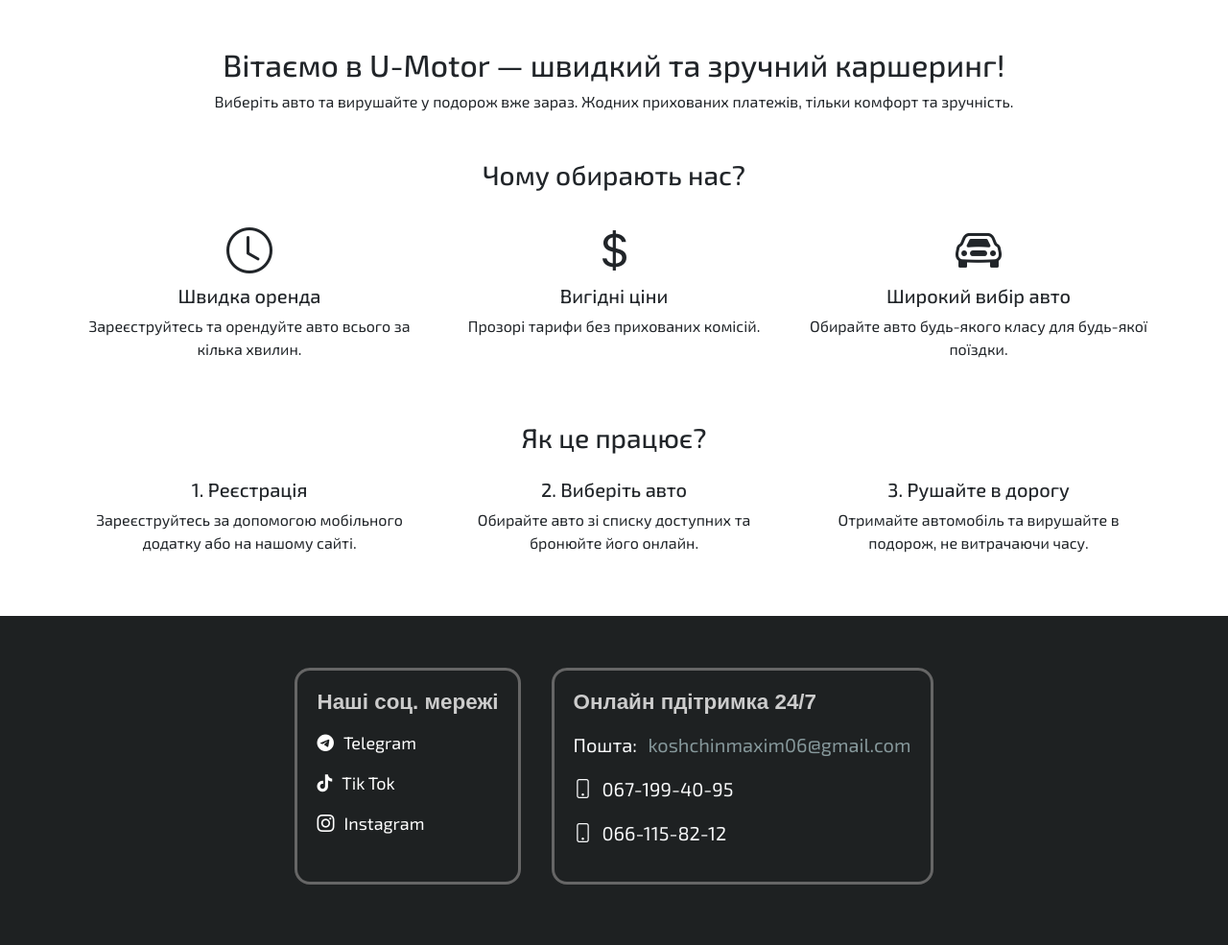
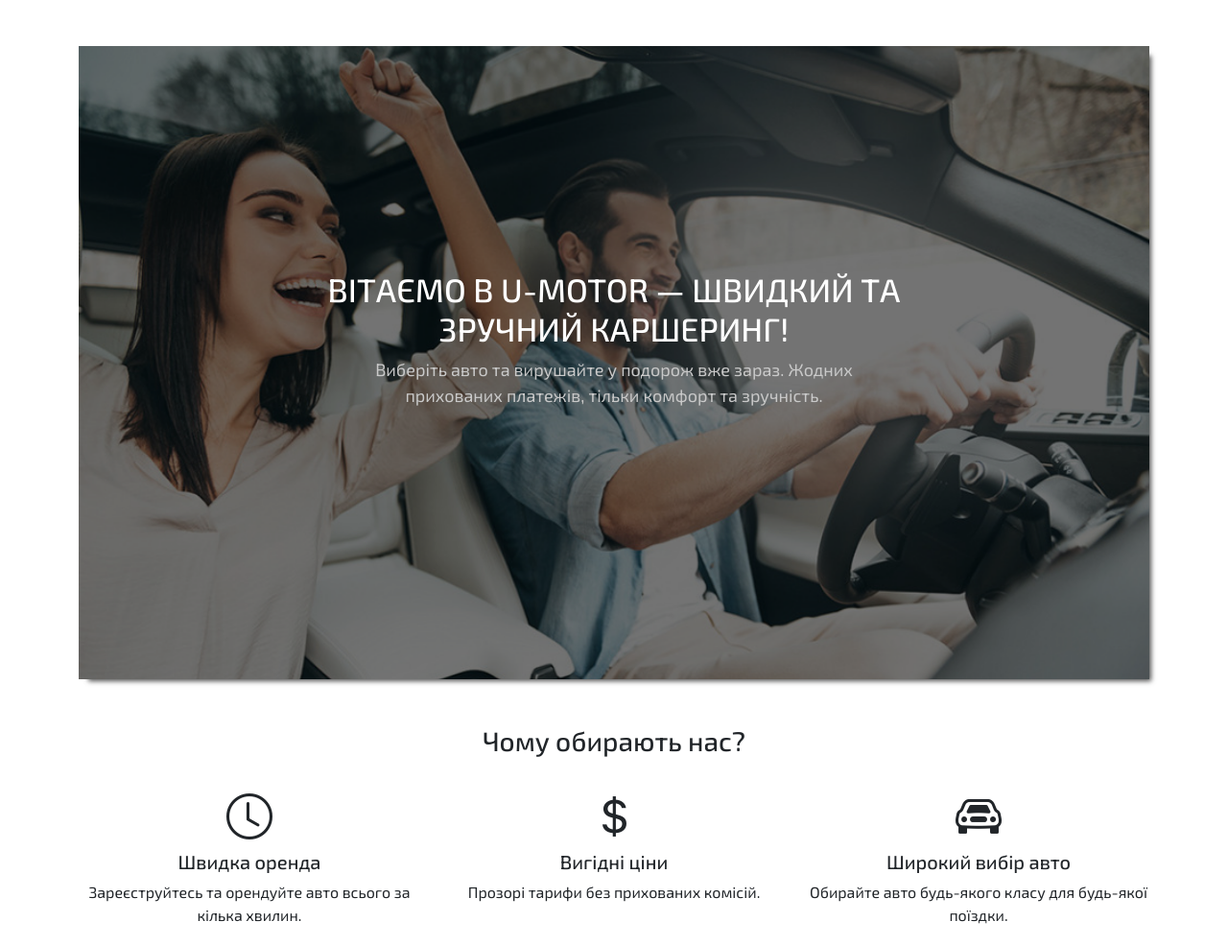
Before and after one commit to Marald12/u-motor-flask, a Flask app: page / in a window 1280 px wide. Shown: the part 65-1050 px from the top of the page at 96% size. Run offline with Flask 3, Linux system fonts and the light colour scheme.

Commit message:
change home banner

```diff
--- a/app/static/styles/styles.css
+++ b/app/static/styles/styles.css
@@ -438,4 +438,31 @@ footer {
 .online-support-text {
     font-weight: 600;
 }
+
+.image__block {
+    display: flex;
+    flex-direction: column;
+    justify-content: center;
+    align-items: center;
+    background-image: url("../photos/banners/carsharing.png");
+    height: 660px;
+    background-repeat: no-repeat;
+    background-size: cover;
+    -webkit-box-shadow: 6px 6px 5px -4px rgba(0,0,0,0.68);
+    -moz-box-shadow: 6px 6px 5px -4px rgba(0,0,0,0.68);
+    box-shadow: 6px 6px 5px -4px rgba(0,0,0,0.68);
+}
+
+.image__block_title {
+    color: #fff;
+    max-width: 700px;
+    text-transform: uppercase;
+    font-size: 34px;
+}
+
+.image__block_description {
+    color: #c9c9c9;
+    max-width: 500px;
+    font-size: 18px;
+}
 /* Конец*/
--- a/app/templates/home.html
+++ b/app/templates/home.html
@@ -2,8 +2,10 @@
 
 {% block content %}
 <div class="container my-5">
-    <h2 class="text-center">Вітаємо в U-Motor — швидкий та зручний каршеринг!</h2>
-    <p class="text-center mb-5">Виберіть авто та вирушайте у подорож вже зараз. Жодних прихованих платежів, тільки комфорт та зручність.</p>
+    <div class="image__block">
+        <h2 class="text-center image__block_title">Вітаємо в U-Motor — швидкий та зручний каршеринг!</h2>
+        <p class="text-center mb-5 image__block_description">Виберіть авто та вирушайте у подорож вже зараз. Жодних прихованих платежів, тільки комфорт та зручність.</p>
+    </div>
 
     <!-- Блок з перевагами -->
     <section class="my-5">
```
Also changed, not shown: app/static/photos/banners/carsharing.jpg (added), app/static/photos/banners/carsharing.png (added).
